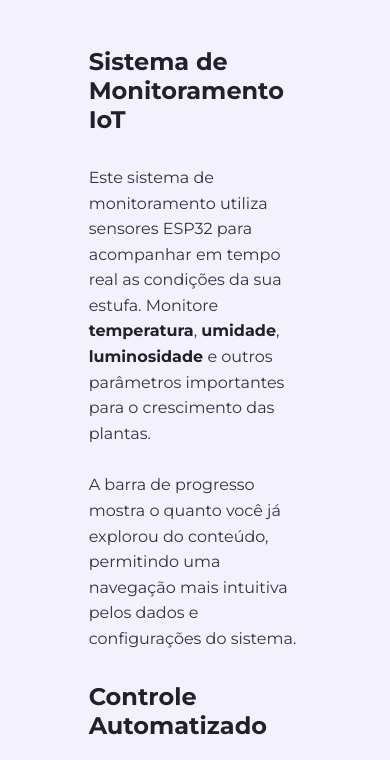
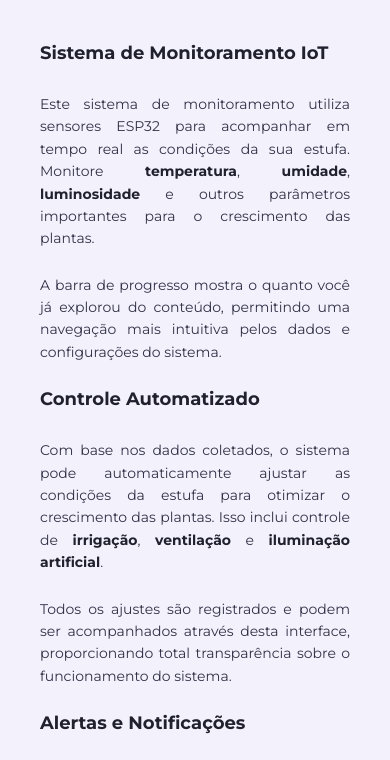
Before and after one commit to abraaosantosdeveloper/greenhouse-blog, a plain HTML site: page index.html in a window 390 px wide. Shown: the part 63-823 px from the top of the page. Drawn offline with Linux system fonts and the light colour scheme.

Commit message:
Responsivity changes

```diff
--- a/css/style.css
+++ b/css/style.css
@@ -88,6 +88,7 @@ p {
     color: var(--text-light);
     line-height: 1.6;
     margin-bottom: 10px;
+    text-align: justify;
 }
 
 /* Botão voltar ao topo */
@@ -109,7 +110,7 @@ p {
     opacity: 0;
     transform: translateY(20px);
     transition: all 0.3s ease;
-    z-index: 1000000;
+    z-index: 1000;
     pointer-events: none;
 }
 
@@ -139,11 +140,29 @@ p {
         height: 30px;
         width: auto;
     }
+
+    .content{
+        grid-template-columns: 1fr 6fr 1fr;
+    }
 }
 
-@media (max-width: 780px) {
+@media (max-width: 600px) {
     header>.center-menu>.title{
         width: auto;
         font-size: 14px;
     }
+
+    .content{
+        grid-template-columns: 1fr;
+        padding: 20px 40px;
+    }
+
+    h2{
+        font-size: 18px;
+    }
+
+    p {
+        font-size: 14px;
+    }
+
 }
--- a/js/script.js
+++ b/js/script.js
@@ -1,7 +1,7 @@
 const label = document.getElementById('label');
 
 function handleLabel() {
-    if (window.innerWidth <= 500) {
+    if (window.innerWidth <= 540) {
         label.textContent = "GHMS"
     }
     else {
```
